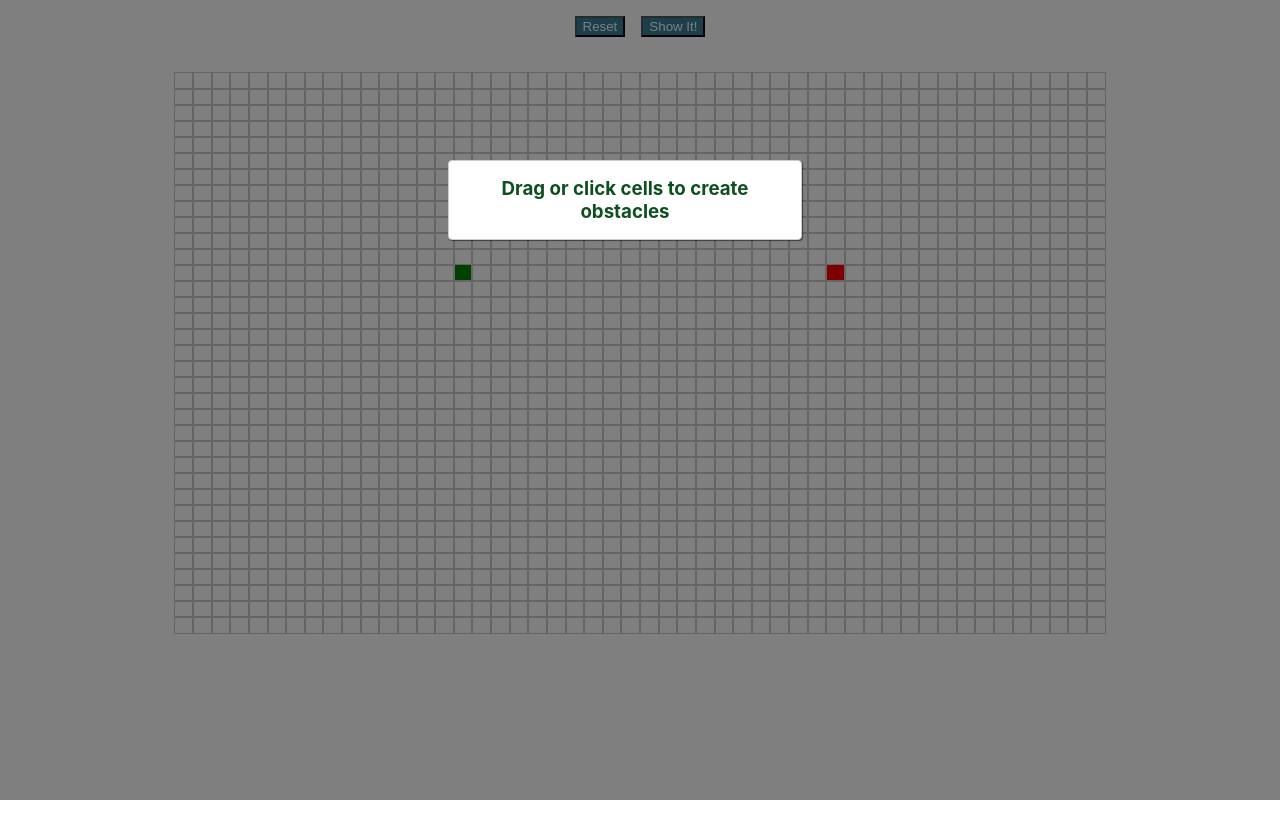
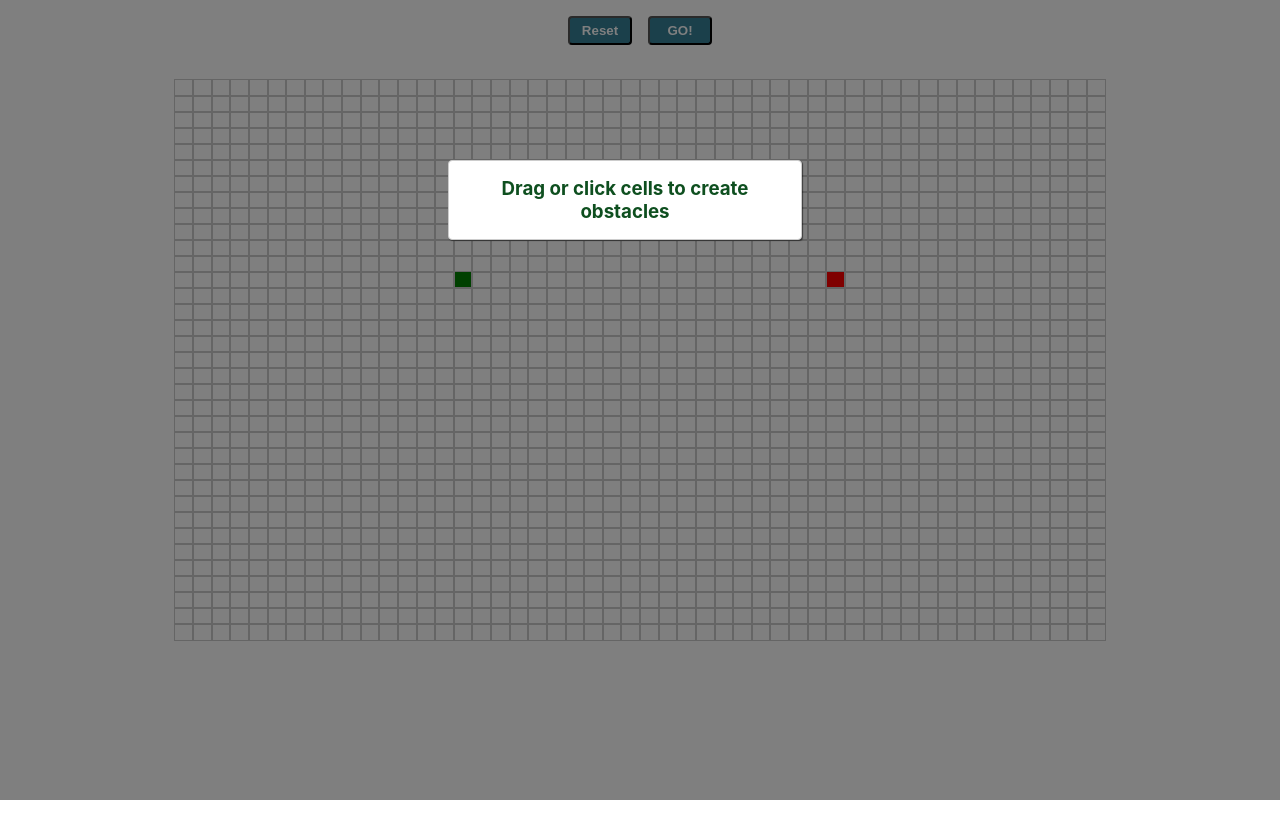
Before and after one commit to gslarsen/algo-animate, a React (Create React App) app: page / in a window 1280 px wide. Shown: the top 838 px of the page. Built offline with nearby package versions, Linux system fonts and the light colour scheme.

Commit message:
amend button style

```diff
--- a/src/Algovisuals/Algovisuals.css
+++ b/src/Algovisuals/Algovisuals.css
@@ -16,16 +16,22 @@ button {
   margin-top: 1rem;
   background-color: #368198;
   color: white;
-  font-weight: 500;
+  font-weight: 700;
+  box-sizing: border-box;
+  padding: .3rem;
+  width: 4rem;
+  border-radius: .25rem;
 }
 
-button:hover,
-button:active,
-button:focus {
+button:hover {
   cursor: pointer;
   background-color: #0e4f1f;
   outline: none;
   font-weight: bold;
+}
+
+button:focus {
+  outline: none;
 }
 
 .backdrop {
--- a/src/Algovisuals/Algovisuals.js
+++ b/src/Algovisuals/Algovisuals.js
@@ -120,7 +120,7 @@ class Algovisuals extends Component {
         <button id="reset" onClick={() => this.handleResetBoard()}>
           Reset
         </button>
-        <button onClick={() => this.visualizeDijkstra()}>Show It!</button>
+        <button onClick={() => this.visualizeDijkstra()}>GO!</button>
         <div className="grid">
           {grid.map((row, rowIdx) => {
             return (
```
